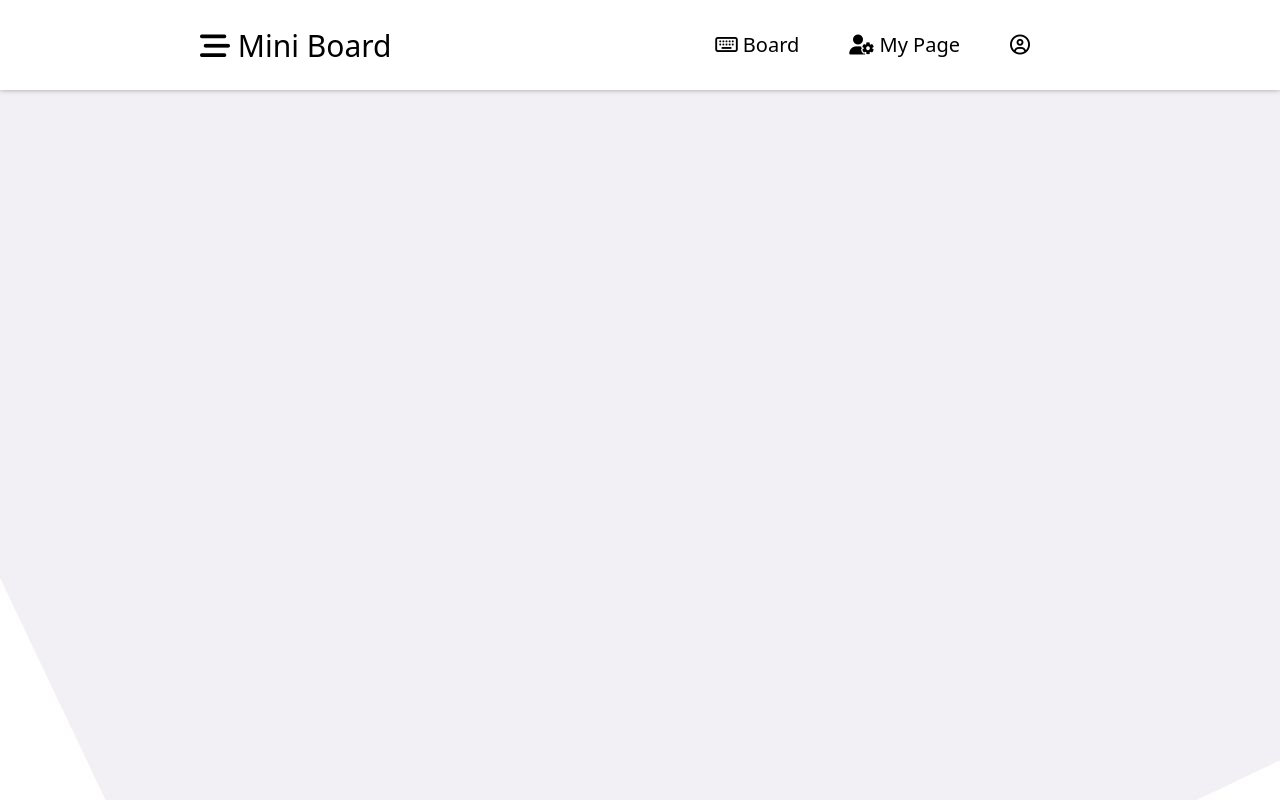
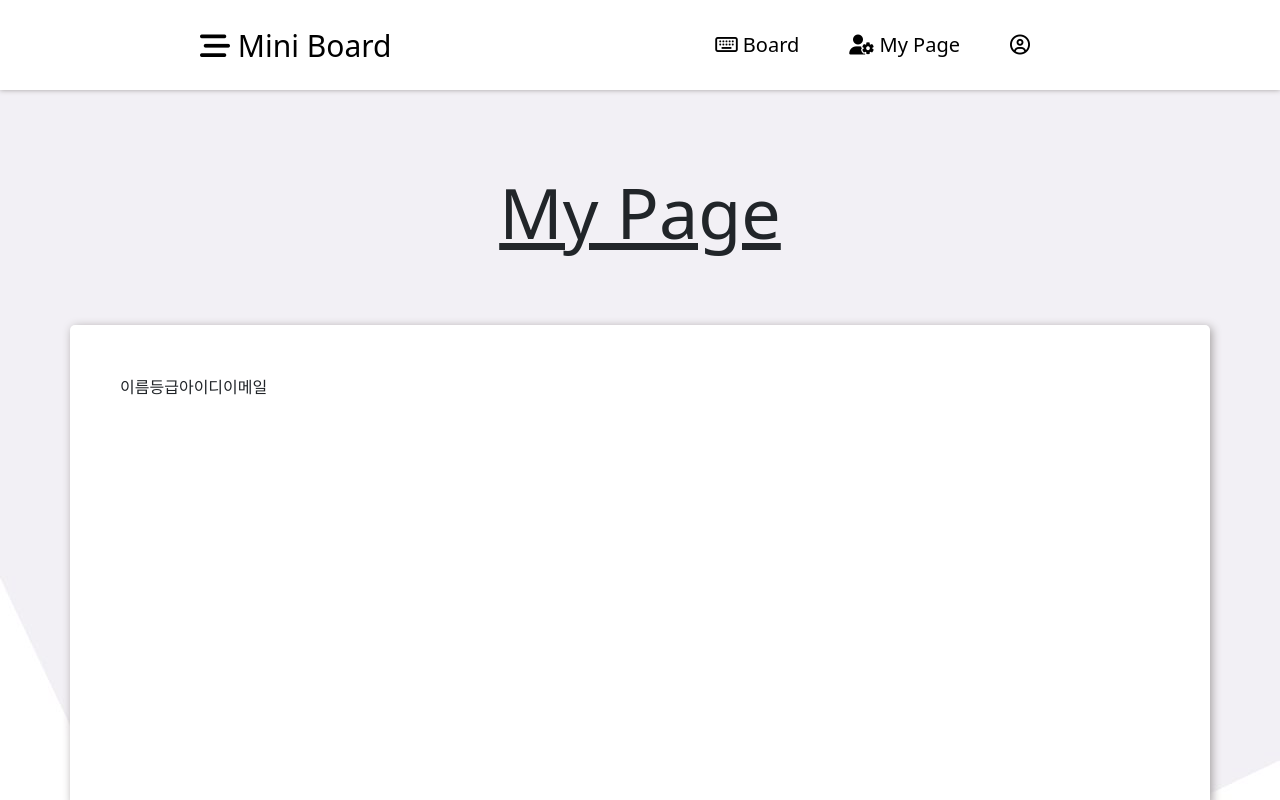
Before and after one commit to nwlee7950/MiniBoard, a Vue app in the folder frontend/: page /main/member/mypage in a window 1280 px wide. Built offline with nearby package versions, Linux system fonts and the light colour scheme.

Commit message:
Add: MyPage publishing

```diff
--- a/frontend/src/components/member/MyPage.vue
+++ b/frontend/src/components/member/MyPage.vue
@@ -1,5 +1,17 @@
 <template>
-  <div class="my_page">mypage</div>
+<div class="mypage">
+    <div class="title">My Page</div>
+    <div class="container">
+        <span>이름</span>
+        <span></span>
+        <span>등급</span>
+        <span></span>
+        <span>아이디</span>
+        <span></span>
+        <span>이메일</span>
+        <span></span>
+    </div>
+</div>
 </template>
 
 <script>
@@ -8,6 +20,25 @@ export default {
 }
 </script>
 
-<style>
+<style scoped>
+.mypage {
+    padding-top: 100px;
+    display: flex;
+    flex-direction: column;
+}
 
+.title {
+    font-size: 70px;
+    width: 100%;
+    margin: 60px 0;
+    text-decoration: underline;
+    text-align: center;
+}
+.container {
+    background-color: var(--white-color);
+    padding: 50px;
+    border-radius: 5px;
+    box-shadow: 2px 2px 10px var(--shadow-color);
+    height: 60vh;
+}
 </style>
```
